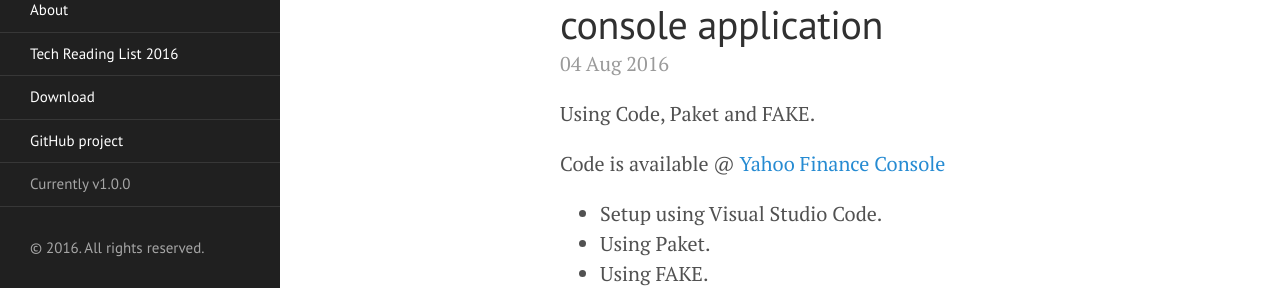
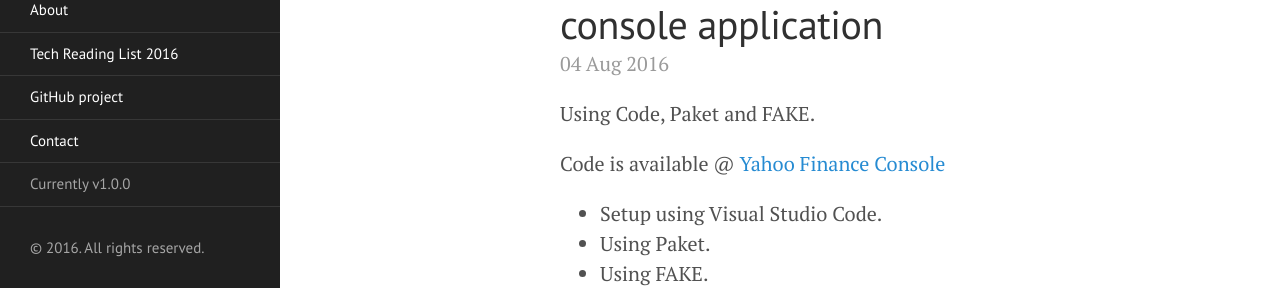
Before and after one commit to karlobrien/karlobrien.github.com, a Jekyll site: the page built from index.html, in a window 1280 px wide. Shown: the part 183-471 px from the top of the page. Built offline with Jekyll 4.4.1, drawn with Linux system fonts in a browser that asks for light colours; the list of posts is cut into pages by our own code.

Commit message:
link reference updates

```diff
--- a/_config.yml
+++ b/_config.yml
@@ -18,5 +18,8 @@ author:
   url:               https://karlobrien.github.io
   email:             karlobrien@gmail.com
 
+github:
+  repo:              https://github.com/karlobrien
+
 # Custom vars
 version:             1.0.0
--- a/_includes/sidebar.html
+++ b/_includes/sidebar.html
@@ -25,8 +25,8 @@
       {% endif %}
     {% endfor %}
 
-    <a class="sidebar-nav-item" href="{{ site.github.repo }}/archive/v{{ site.version }}.zip">Download</a>
     <a class="sidebar-nav-item" href="{{ site.github.repo }}">GitHub project</a>
+    <a class="sidebar-nav-item" href="mailto:{{ site.author.email }}">Contact</a>
     <span class="sidebar-nav-item">Currently v{{ site.version }}</span>
   </nav>
 
```
